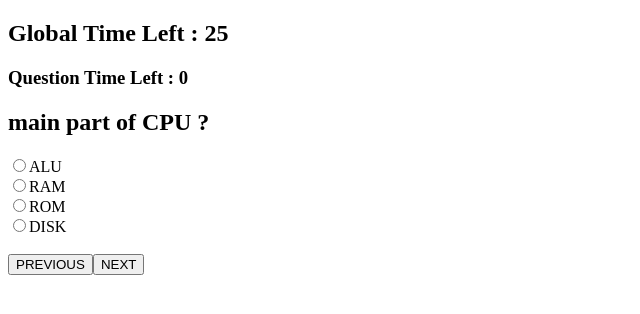
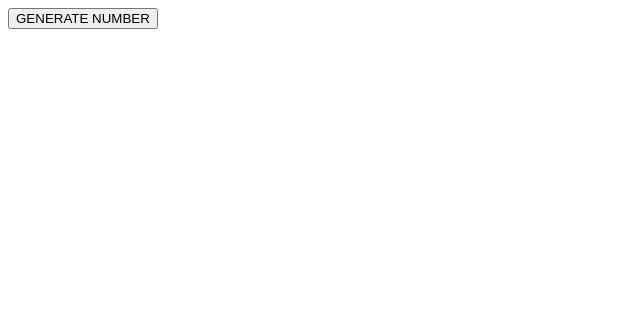
Before and after one commit to karanjoshi-kj/REACT, a React (Vite) app in the folder demo/: page / in a window 1280 px wide. Shown: the top 314 px of the page, without its empty margins (0-640 px from the left). Built offline with nearby package versions, Linux system fonts and the light colour scheme.

Commit message:
PROJECT 3 : GENERATE RANDOM NUMBER

```diff
--- a/demo/src/App.jsx
+++ b/demo/src/App.jsx
@@ -2,7 +2,8 @@
 // import NavBar from "./components/Topbar/NavBar"
 // import Topbar2 from "./components/TopBar2/Topbar2"
 
-import Quiz from "./components/PROJECTS/Quiz"
+// import Quiz from "./components/PROJECTS/Quiz"
+import Randomnumber from "./components/PROJECTS/Randomnumber"
 // import Statedependency from "./components/USEEFFECT/Statedependency"
 // import Useeffect1 from "./components/USEEFFECT/Useeffect1"
 // import Useeffect from "./components/USEEFFECT/Useeffect"
@@ -30,10 +31,11 @@ import Quiz from "./components/PROJECTS/Quiz"
 function App() {
   return (
     <>
+    <Randomnumber/>
     {/* <Useeffect1/> */}
     {/* <Statedependency/> */}
     {/* <Useeffect/> */}
-    <Quiz/>
+    {/* <Quiz/> */}
     {/* <Todolist/> */}
     {/* <FormuseState/> */}
     {/* <MultiuseState/> */}
--- /dev/null
+++ b/demo/src/components/PROJECTS/Randomnumber.jsx
@@ -0,0 +1,11 @@
+import React from 'react'
+
+const Randomnumber = () => {
+  return (
+    <div>
+      <button>GENERATE NUMBER</button>
+    </div>
+  )
+}
+
+export default Randomnumber
```
